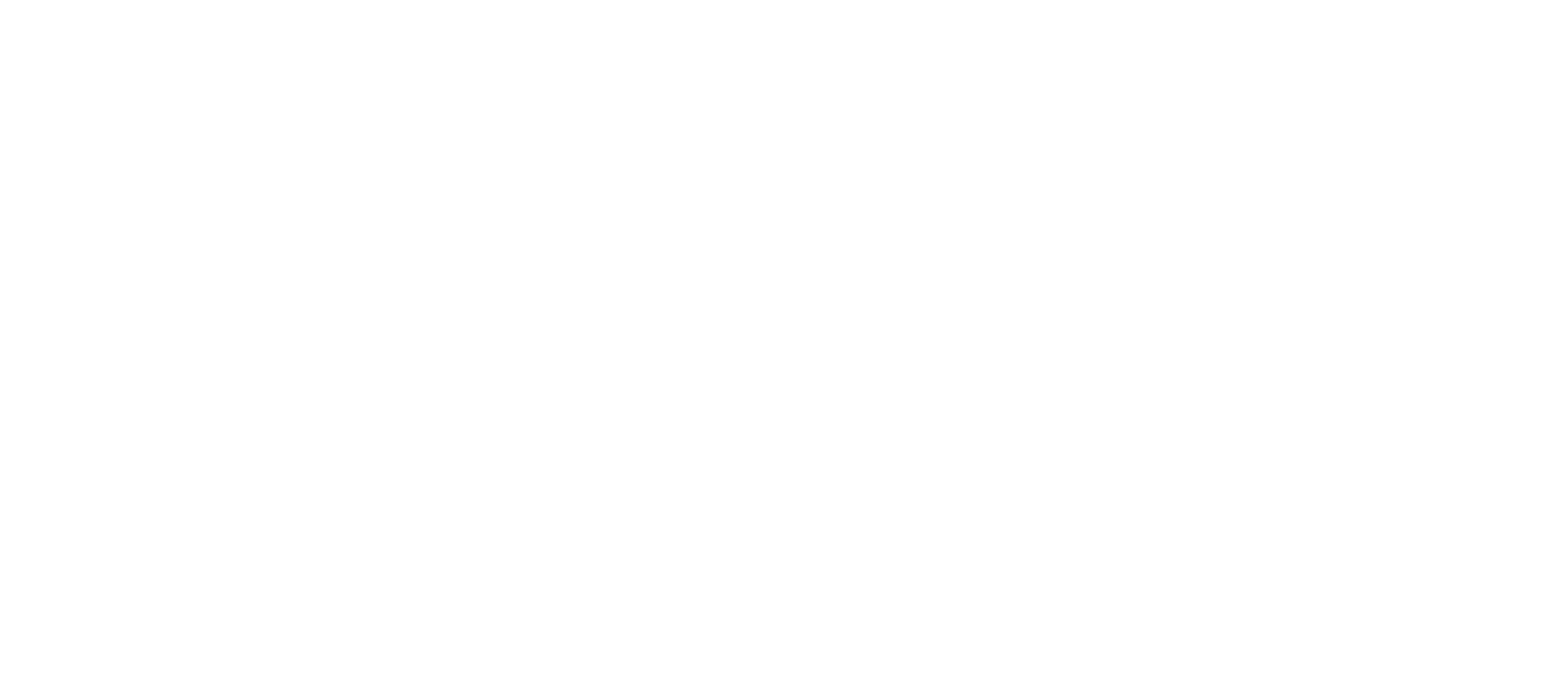
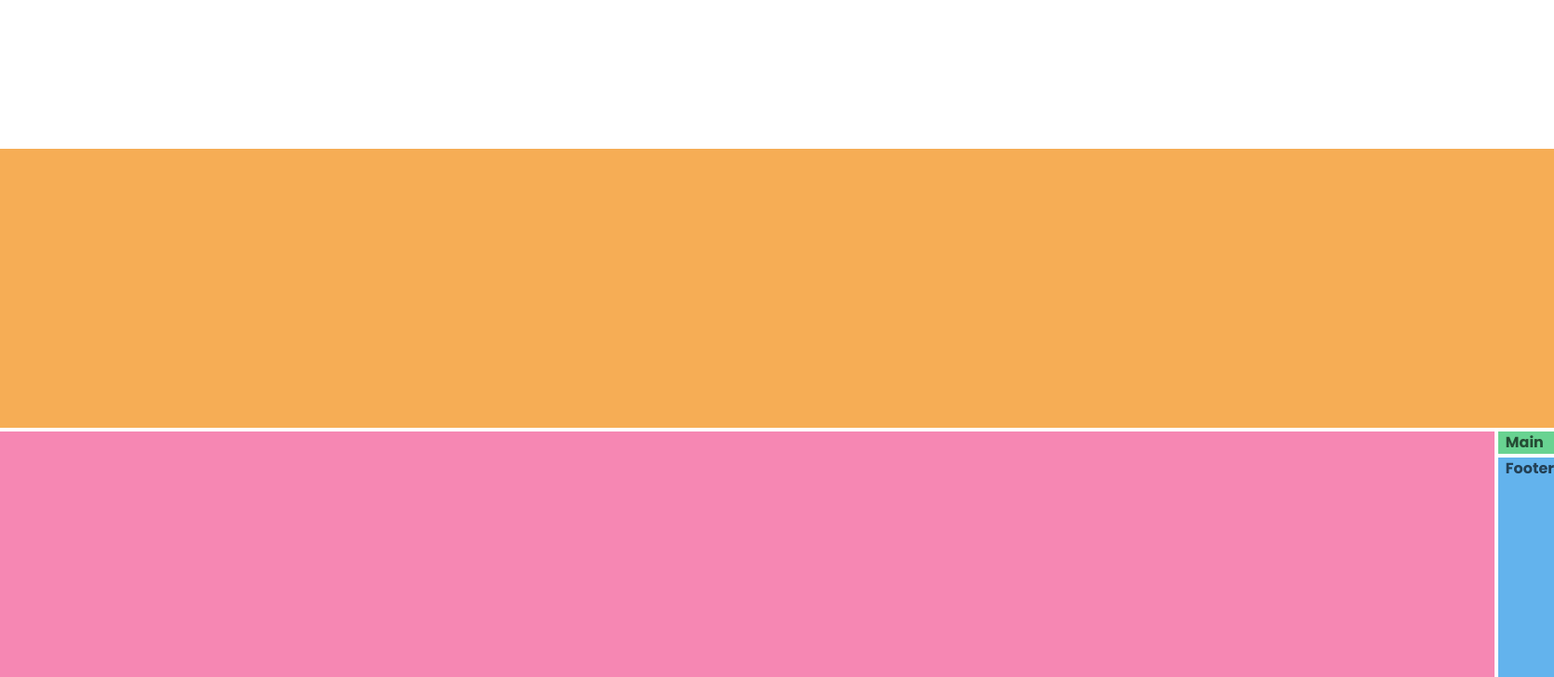
Before and after one commit to PoC-Community/software-pool-rush-realtime-chat, a React (Create React App) app in the folder frontend/katsapp/: page /home in a window 1280 px wide. Shown: the top 728 px of the page at 93% size, 1672 px wide, since content can reach past the window. Built offline with nearby package versions, Linux system fonts and the light colour scheme.

Commit message:
[ADD] pas grand chose

```diff
--- a/frontend/katsapp/src/pages/AboutUs.tsx
+++ b/frontend/katsapp/src/pages/AboutUs.tsx
@@ -1,10 +1,28 @@
-import { Center, Text } from '@chakra-ui/react';
+import { VStack, Center, Text, Image } from '@chakra-ui/react';
 
 const AboutUs = (): JSX.Element => (
 	<Center mt="-90px">
-    	<Text fontSize='4xl' color='orange.400' as='b'>
-				Why KatsApp :D
+		<VStack spacing="30px">
+    	<Text fontSize='6xl' color='orange.400' as='b'>
+				Why KatsApp ?
 			</Text>
+		<Text fontSize='xl' color='orange.400' as='b'>
+				Martin - Mounia - Jules
+			</Text>
+		<Image boxSize='150px' src='assets/logo.png' alt='Logo-Katsapp' />
+		<Text fontSize='lg' color='green.600' as='i'>
+			Lorem ipsum dolor sit amet, consectetur adipiscing elit.
+			Phasellus vitae elementum purus, vitae convallis eros.
+			Vivamus maximus elementum nunc eget tempor.
+			Quisque aliquam lacus id maximus pharetra.
+			Proin erat mi, efficitur eu ornare vel, suscipit at arcu.
+			Nulla facilisi. Vestibulum ac suscipit mauris, quis faucibus dui.
+			Vivamus a tellus condimentum, lobortis sem id, venenatis arcu.
+			Praesent ante mauris, cursus eu ornare ut, sollicitudin convallis mauris.
+			Donec rutrum imperdiet lacus.
+			Nulla vulputate, elit quis laoreet tempus, purus odio faucibus sapien, eget mollis massa ipsum vel elit.
+		</Text>
+	</VStack>
 	</Center>
 );
 
--- a/frontend/katsapp/src/pages/DefaultPage.tsx
+++ b/frontend/katsapp/src/pages/DefaultPage.tsx
@@ -1,13 +1,30 @@
 import { Grid, GridItem } from '@chakra-ui/react'
 
 const DefaultPage = (): JSX.Element => (
-  <Grid templateColumns='repeat(5, 1fr)' gap={6}>
-    <GridItem w='100%' h='10' bg='blue.500' />
-    <GridItem w='100%' h='10' bg='blue.500' />
-    <GridItem w='100%' h='10' bg='blue.500' />
-    <GridItem w='100%' h='10' bg='blue.500' />
-    <GridItem w='100%' h='10' bg='blue.500' />
-  </Grid>
-  );
+<Grid
+  templateAreas={`"header header"
+                  "nav main"
+                  "nav footer"`}
+  gridTemplateRows={'300px 1fr 300px'}
+  gridTemplateColumns={'2000px 1fr'}
+  h='200px'
+  gap='1'
+  color='blackAlpha.700'
+  fontWeight='bold'
+>
+  <GridItem pl='2' bg='orange.300' area={'header'}>
+    Header
+  </GridItem>
+  <GridItem pl='2' bg='pink.300' area={'nav'}>
+    Nav
+  </GridItem>
+  <GridItem pl='2' bg='green.300' area={'main'}>
+    Main
+  </GridItem>
+  <GridItem pl='2' bg='blue.300' area={'footer'}>
+    Footer
+  </GridItem>
+</Grid>
+);
 
 export default DefaultPage;
--- a/frontend/katsapp/src/pages/Login.tsx
+++ b/frontend/katsapp/src/pages/Login.tsx
@@ -9,8 +9,8 @@
 				So happy to see you again :D
 			</Text>
 			<FormControl>
-		  <FormLabel color="green.700">Email address</FormLabel>
-			<Input placeholder="Email" />
+		  <FormLabel color="green.700">Email or Username</FormLabel>
+			<Input placeholder="Email/username" />
 			</FormControl>
 			<FormControl>
 		  <FormLabel color="green.700">Password</FormLabel>
--- a/frontend/katsapp/src/pages/SignUp.tsx
+++ b/frontend/katsapp/src/pages/SignUp.tsx
@@ -13,12 +13,12 @@
 			<Input placeholder="Email" />
 			</FormControl>
 			<FormControl>
+		  <FormLabel color="green.700">Username</FormLabel>
+			<Input placeholder="Username" />
+			</FormControl>
+			<FormControl>
 		  <FormLabel color="green.700">Password</FormLabel>
 			<Input placeholder="Password" />
-			</FormControl>
-			<FormControl>
-		  <FormLabel color="green.700">Confirm Password</FormLabel>
-			<Input placeholder="Confirm password" />
 		</FormControl>
 			<Button as={Link} to={'/home'} colorScheme="orange" size="lg">
 				Register
```
